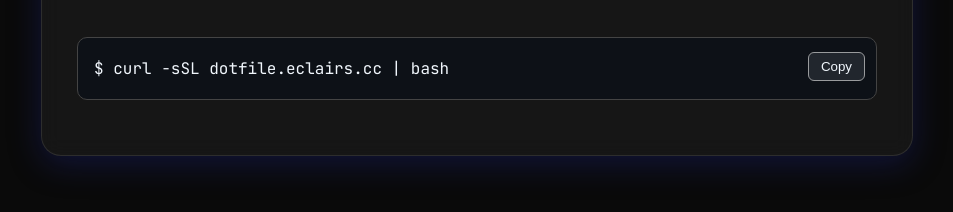
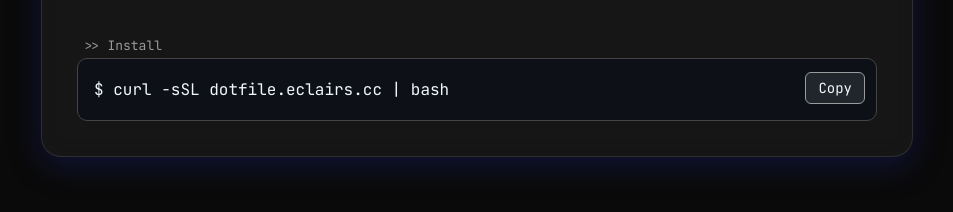
Before and after one commit to arika0093/dotfiles, a plain HTML site: page index.html in a window 1280 px wide. Shown: the part 262-474 px from the top of the page, without its empty margins (163-1116 px from the left). Drawn offline with Linux system fonts and the light colour scheme.

Commit message:
deploy: 79975646c69cf8de3a597a6fb06eb663f1e9579e

```diff
--- a/index.html
+++ b/index.html
@@ -44,9 +44,14 @@
     .header h1 {
       margin: 0;
     }
+    .install-caption {
+      color: #999;
+      font-size: 13px;
+      margin-bottom: 4px;
+      margin-left: 7px;
+    }
     .code-container {
       position: relative;
-      margin: 20px 0;
     }
     .code-block {
       background: #0d1117;
@@ -56,8 +61,10 @@
       border-radius: 10px;
     }
     .copy-btn {
+      font-family: "JetBrains Mono", Consolas, monospace;
       position: absolute;
-      top: 15px;
+      font-size: 14px;
+      top: 14px;
       right: 12px;
       background: #21262d;
       border: 1px solid #999b9d;
@@ -121,6 +128,7 @@
     </div>
 
     <div class="install-section">
+      <div class="install-caption">&gt;&gt; Install</div>
       <div class="code-container">
         <button class="copy-btn" onclick="copyCode(this)">Copy</button>
         <div class="code-block">
```
Also changed, not shown: 1 other file.
